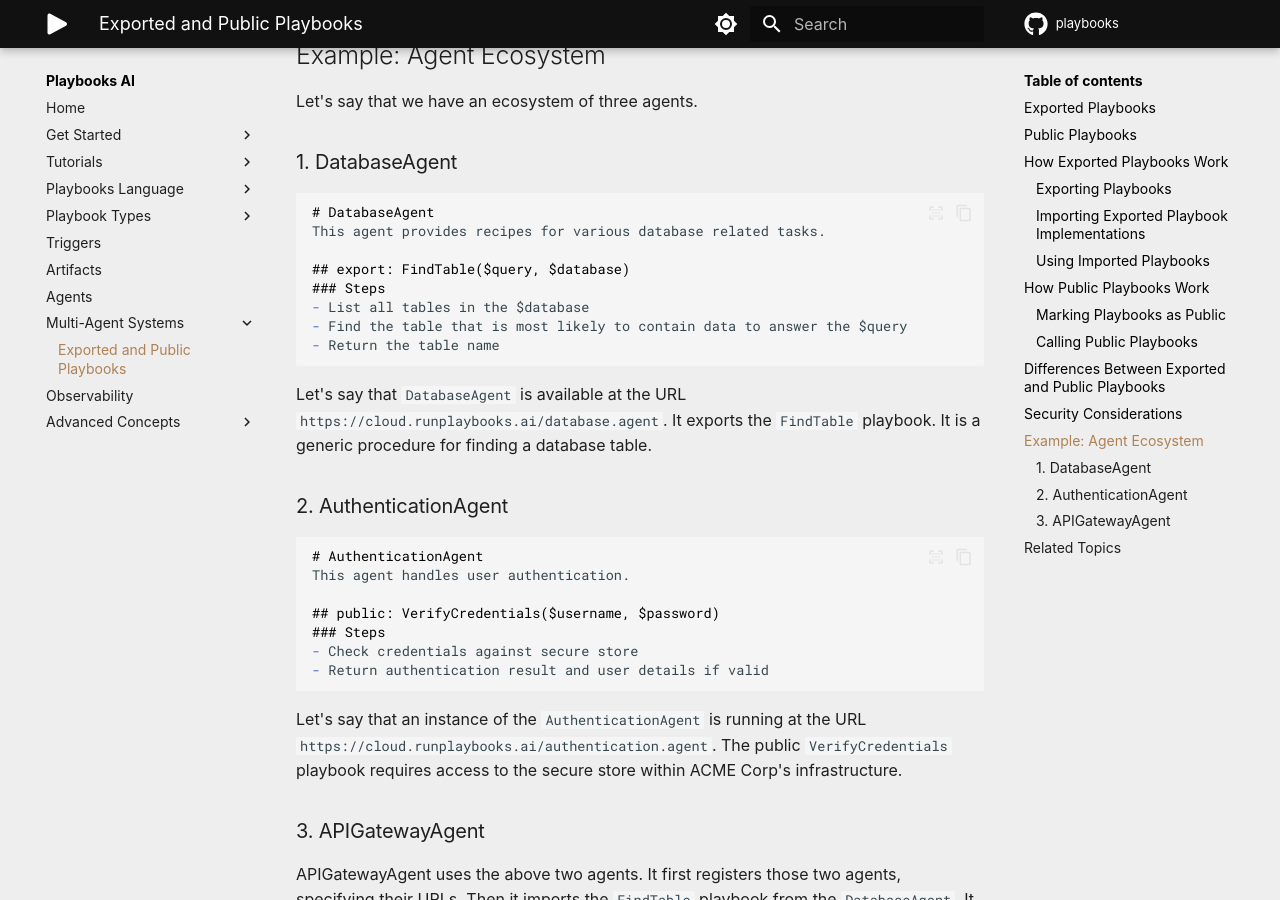
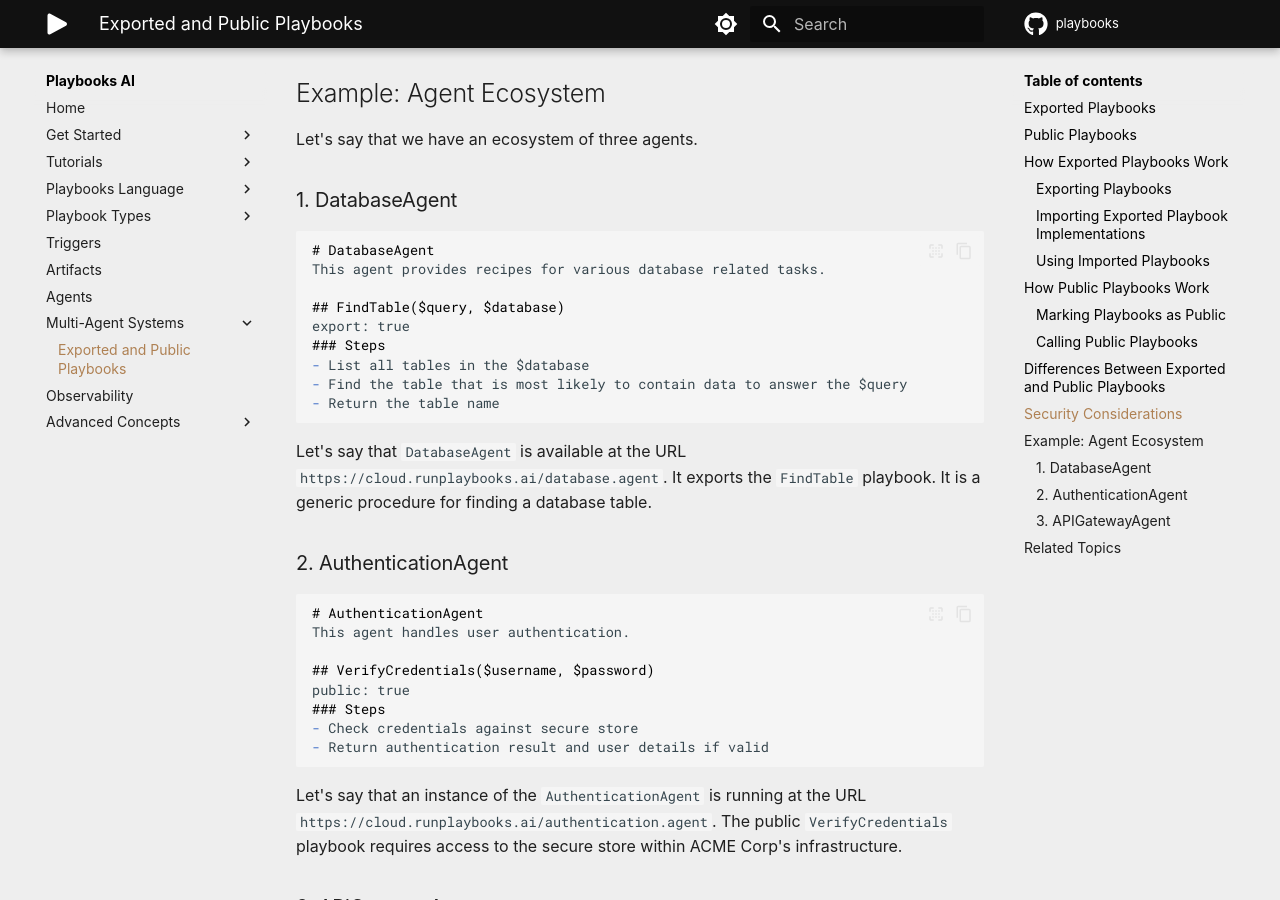
Before and after one commit to playbooks-ai/playbooks-docs, an MkDocs documentation site: the page built from docs/multi-agent-systems/exported-and-public-playbooks.md, in a window 1280 px wide and 900 px high, scrolled down 3671 px. Built offline with MkDocs 1.6.1 and Material for MkDocs 9.7.7, drawn with Linux system fonts in a browser that asks for light colours; emoji names are drawn with the system emoji font; some web fonts are replaced; comment, search, counter and statistics services are not loaded; some of the changed text lies outside the part shown.

Commit message:
Use metadata to specify public and export playbooks

`````diff
--- a/docs/multi-agent-systems/exported-and-public-playbooks.md
+++ b/docs/multi-agent-systems/exported-and-public-playbooks.md
@@ -18,7 +18,7 @@ When an agent exports a playbook, another agent can import implementation of tha
 
 >:warning: This feature under active development and not available yet.
 
-Exported playbooks are marked using the `export` keyword:
+Exported playbooks are marked using the `export: true` metadata:
 
 ````markdown
 # AccountManagementAgent
@@ -30,7 +30,8 @@ async def CloseAccount($user_id) -> str:
     # ...
 ```
 
-## export: ProvisionAccount($user_id, $service_tier)
+## ProvisionAccount($user_id, $service_tier)
+export: true
 ### Steps
 - ...
 ````
@@ -75,13 +76,14 @@ When agent A marks a playbook as public, another agent B can **call that playboo
 
 ### Marking Playbooks as Public
 
-To mark a playbook as public, use the `public` keyword:
+To mark a playbook as public, use the `public: true` metadata:
 
 ```
 # AuthenticationAgent
 This agent handles user authentication.
 
-## public: VerifyCredentials($username, $password)
+## VerifyCredentials($username, $password)
+public: true
 ### Steps
 - Check credentials against secure store
 - Return authentication result and user details if valid
@@ -134,7 +136,8 @@ Let's say that we have an ecosystem of three agents.
 # DatabaseAgent
 This agent provides recipes for various database related tasks.
 
-## export: FindTable($query, $database)
+## FindTable($query, $database)
+export: true
 ### Steps
 - List all tables in the $database
 - Find the table that is most likely to contain data to answer the $query
@@ -148,7 +151,8 @@ Let's say that `DatabaseAgent` is available at the URL `https://cloud.runplayboo
 # AuthenticationAgent
 This agent handles user authentication.
 
-## public: VerifyCredentials($username, $password)
+## VerifyCredentials($username, $password)
+public: true
 ### Steps
 - Check credentials against secure store
 - Return authentication result and user details if valid
`````
Also changed, not shown: docs/tutorials/multi-agent-programming.md (+3 -2 lines).
